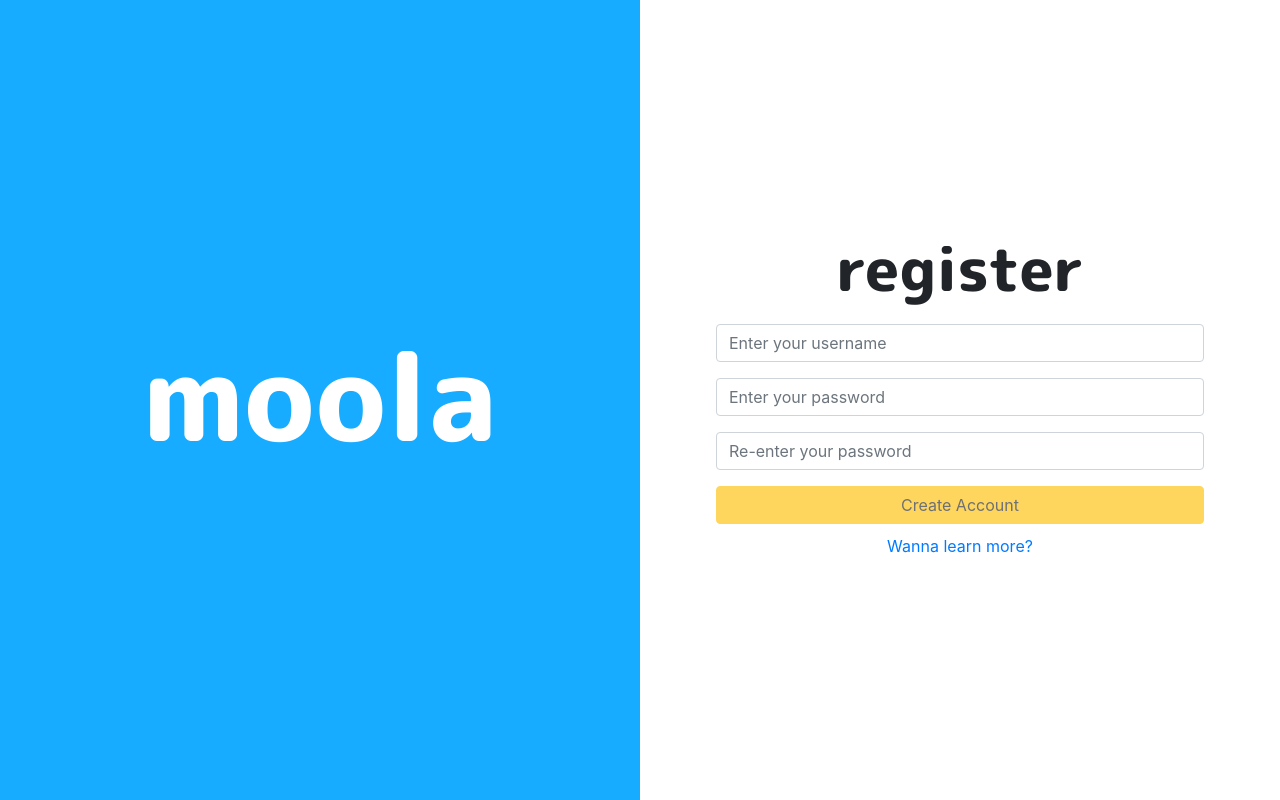
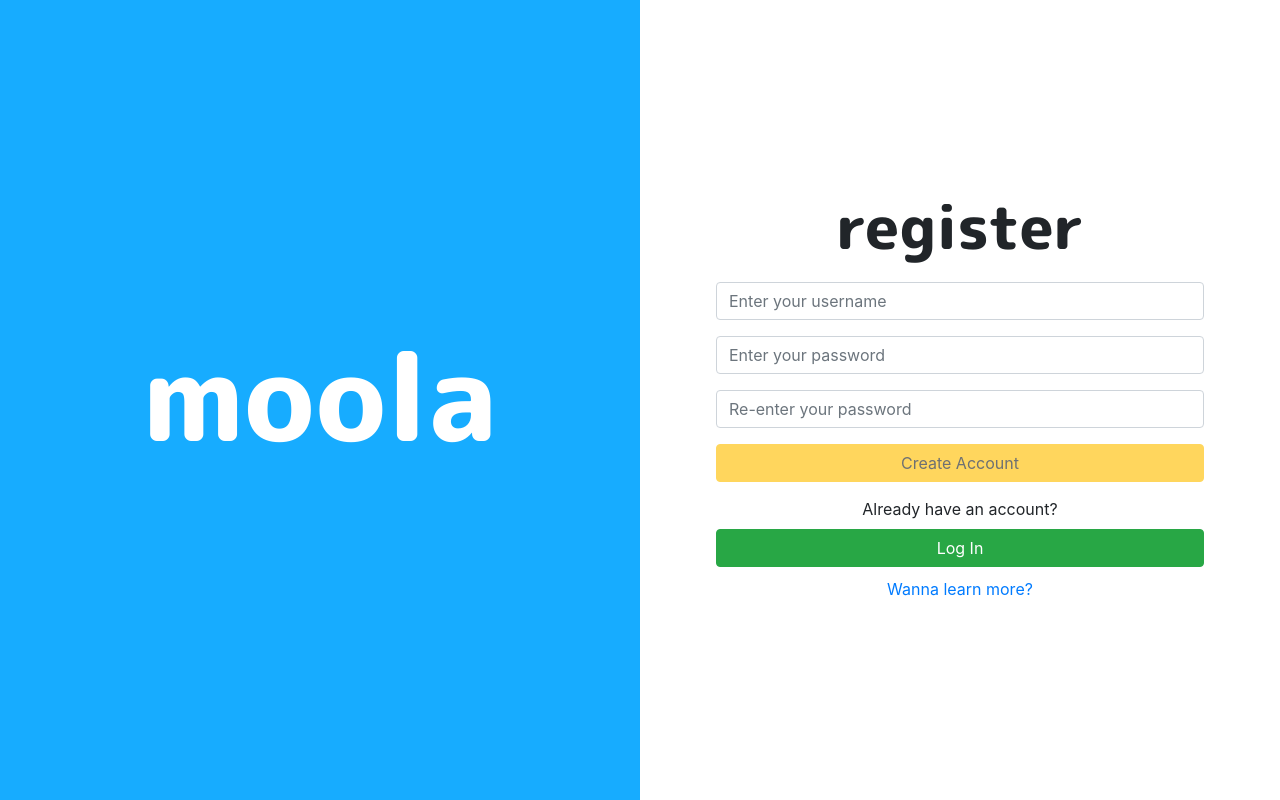
Before and after one commit to ndongre98/moola, a Flask app: page /register in a window 1280 px wide. Run offline with Flask 2, Linux system fonts and the light colour scheme; some libraries are stand-ins or nearby versions.

Commit message:
added a back to signin page option on /register

```diff
--- a/templates/register.html
+++ b/templates/register.html
@@ -25,6 +25,8 @@
                     </div>
                 </div>
                 <button id="register-btn" disabled type="submit" class="btn btn-warning btn-block">Create Account</button>
+                <label style="margin-top: 15px">Already have an account?</label>
+                <button id="login-btn" type="submit" class="btn btn-success btn-block">Log In</button>
                 <button type="button" class="btn footer-btn" data-toggle="modal" data-target="#myModal" style="margin: 10px auto; font-size: 16px">Wanna learn more?</button>
             </div>
         </div>
@@ -79,9 +81,13 @@
                 $("div#username-feedback").addClass("invalid-feedback");
                 $("div#username-feedback").text("User with this username already exists.");
             } else {
-                $(location).attr('href', $SCRIPT_ROOT + '/dashboard')
+                $(location).attr('href', $SCRIPT_ROOT + '/dashboard');
             }
         }, "json");
+    });
+
+    $('button#login-btn').bind('click', function() {
+        $(location).attr('href', $SCRIPT_ROOT + '/');
     });
 
     $(function() {
```
